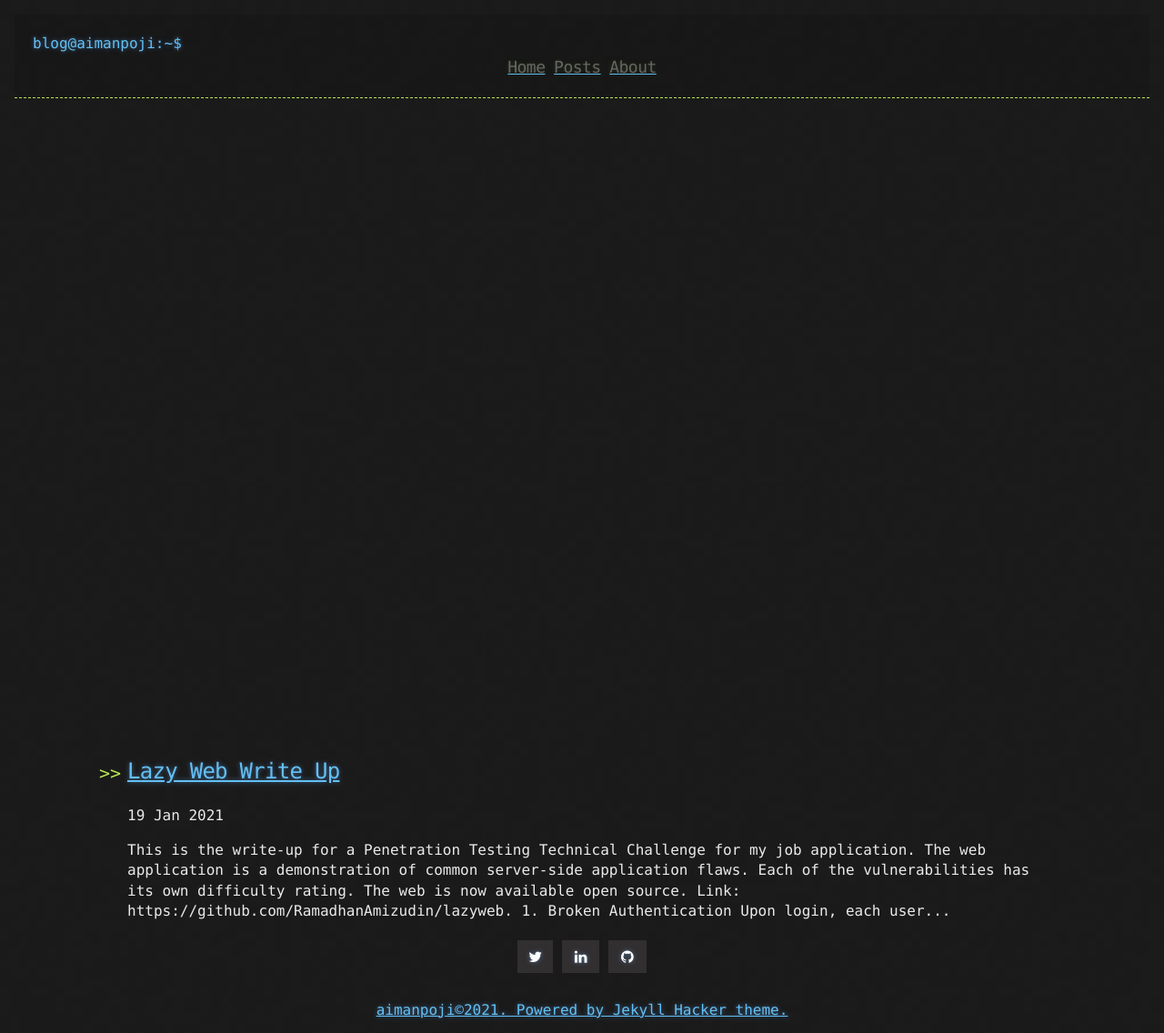
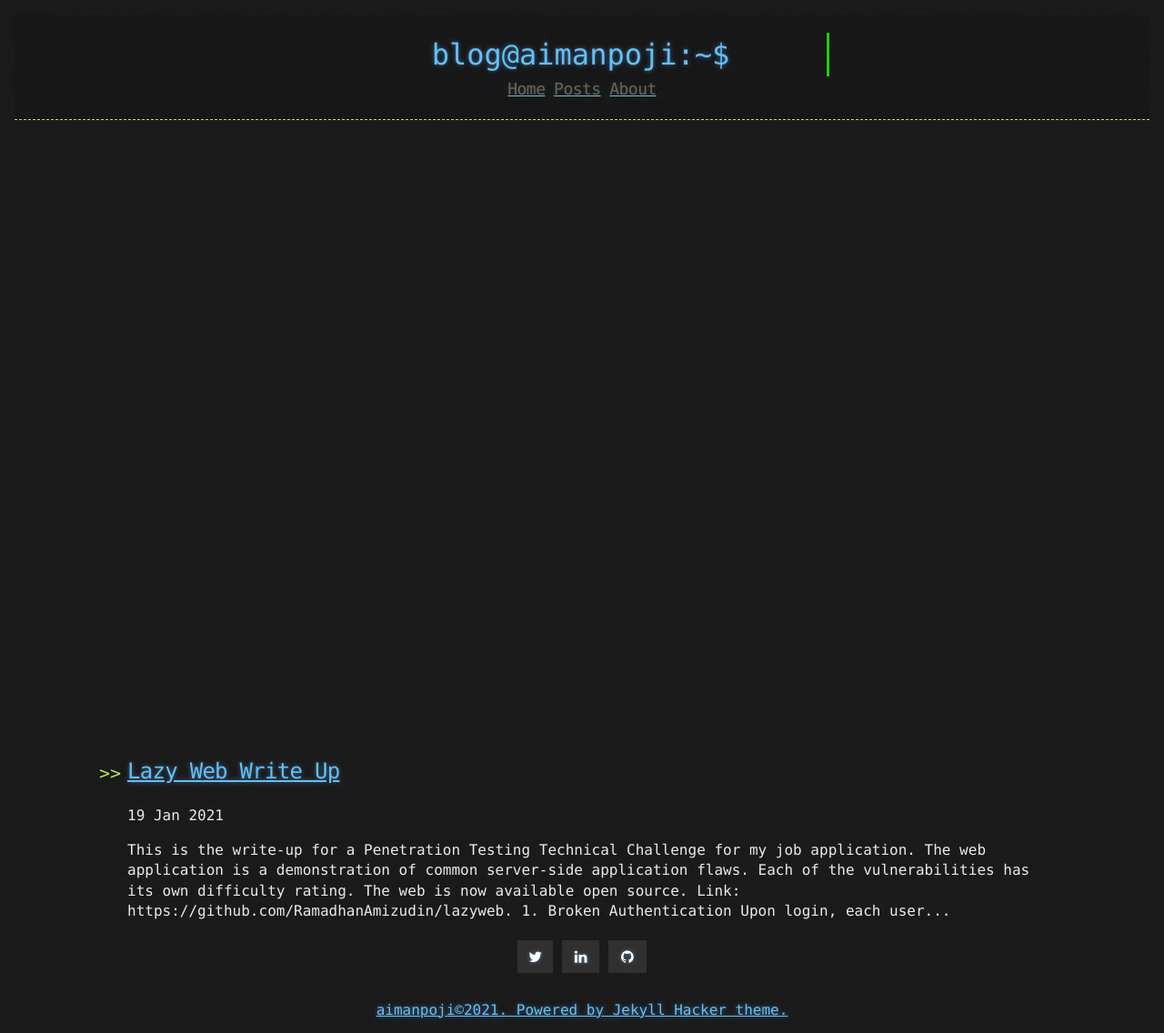
Before and after one commit to aimanpoji/aimanpoji.github.io, a Jekyll site: the page built from index.html, in a window 1280 px wide. Shown: the whole page at 91% size. Built offline with Jekyll 4.4.1, drawn with Linux system fonts in a browser that asks for light colours; nearby versions of some CDN libraries; the list of posts is cut into pages by our own code.

Commit message:
Update header.html

```diff
--- a/_includes/header.html
+++ b/_includes/header.html
@@ -1,6 +1,6 @@
 <header>
   <link rel="stylesheet" href="../css/step.css">
-  <div class="typewriter">
+  <div class="line-1 anim-typewriter">
   <a>blog@aimanpoji:~$</a>
   </div>
 
```
